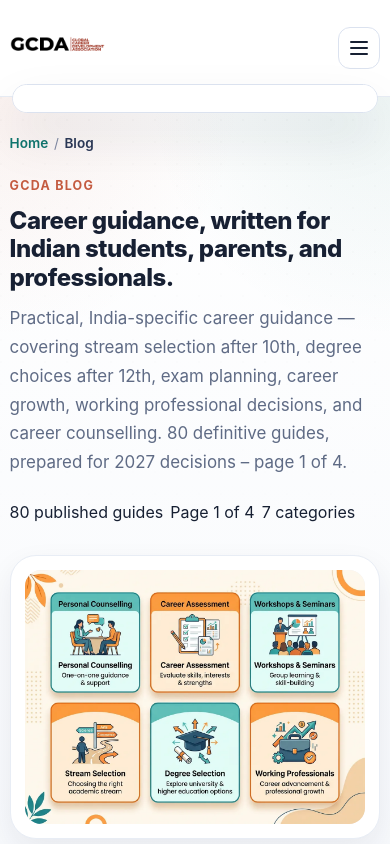
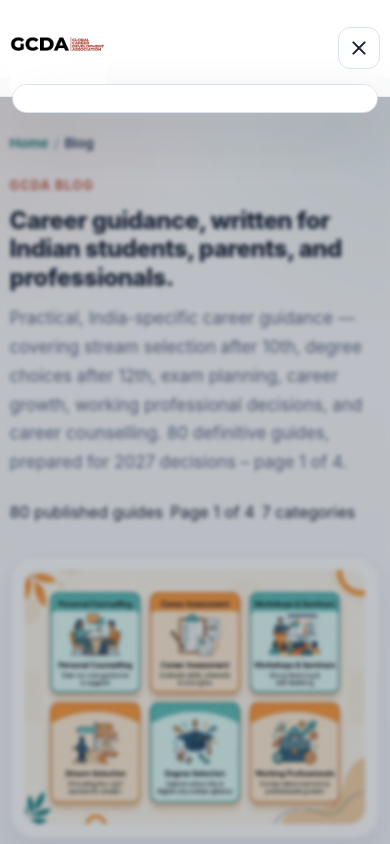
Before and after one commit to corezex/Gcda, a Next.js app: page /blog in a window 390 px wide. Both pictures are taken after a click on the button "Toggle menu". Shown: the top 844 px of the page. Built offline with nearby package versions, Linux system fonts and the light colour scheme.

Commit message:
Rebuild responsive navigation behavior
Co-authored-by: arena-agent <297053741+arena-agent@users.noreply.github.com>

```diff
--- a/app/globals.css
+++ b/app/globals.css
@@ -283,7 +283,7 @@ h4 {
 .site-header {
   position: sticky;
   top: 0;
-  z-index: 40;
+  z-index: 90;
   background: rgba(255, 255, 255, 0.92);
   border-bottom: 1px solid var(--line-2);
   backdrop-filter: blur(14px);
@@ -394,10 +394,14 @@ h4 {
   border-radius: var(--radius);
   box-shadow: var(--shadow-lg);
   padding: 0.5rem;
-  z-index: 50;
-  display: grid;
+  z-index: 95;
+  display: none;
   gap: 0.1rem;
   overscroll-behavior: contain;
+}
+
+.nav-dropdown-menu.is-visible {
+  display: grid;
 }
 
 .nav-dropdown-item {
@@ -499,9 +503,12 @@ h4 {
     border-radius: 14px;
     margin-top: 0.4rem;
     padding: 0.35rem;
-    display: flex;
+    display: none;
     flex-direction: column;
     gap: 0.2rem;
+  }
+  .nav-dropdown-menu.is-visible {
+    display: flex;
   }
   .nav-dropdown-item {
     width: 100%;
@@ -528,7 +535,14 @@ h4 {
   height: 2px;
   background: var(--ink);
   border-radius: 999px;
-  transition: transform 0.2s ease;
+  transition: transform 0.2s ease, opacity 0.2s ease;
+}
+.menu-toggle.is-open span:nth-child(1) { transform: translateY(6px) rotate(45deg); }
+.menu-toggle.is-open span:nth-child(2) { opacity: 0; }
+.menu-toggle.is-open span:nth-child(3) { transform: translateY(-6px) rotate(-45deg); }
+
+.nav-backdrop {
+  display: none;
 }
 
 /* ============================================================
@@ -2072,6 +2086,19 @@ textarea { resize: vertical; min-height: 130px; }
 
 @media (max-width: 860px) {
   .menu-toggle { display: inline-flex; }
+
+  .nav-backdrop {
+    display: block;
+    position: fixed;
+    inset: 77px 0 0;
+    background: rgba(23, 32, 51, 0.28);
+    backdrop-filter: blur(2px);
+    -webkit-backdrop-filter: blur(2px);
+    border: 0;
+    padding: 0;
+    margin: 0;
+    z-index: 70;
+  }
 
   .nav {
     position: fixed;
@@ -2092,10 +2119,11 @@ textarea { resize: vertical; min-height: 130px; }
     overscroll-behavior: contain;
     -webkit-overflow-scrolling: touch;
     touch-action: pan-y;
+    z-index: 91;
   }
   .nav.nav-open { display: flex; }
-  .header-cta { margin: 0.4rem 0 0; align-self: stretch; justify-content: center; }
-  .nav-link { padding: 0.65rem 0.85rem; }
+  .header-cta { margin: 0.6rem 0 0; align-self: stretch; justify-content: center; }
+  .nav-link { padding: 0.7rem 0.85rem; }
 
   .hero-grid,
   .page-hero-grid,
--- a/components/Header.js
+++ b/components/Header.js
@@ -11,6 +11,11 @@ export default function Header() {
   const [servicesOpen, setServicesOpen] = useState(false);
   const servicesRef = useRef(null);
 
+  const closeMenus = () => {
+    setOpen(false);
+    setServicesOpen(false);
+  };
+
   const isActive = (href) => {
     if (href === '/') return pathname === '/';
     if (href === '/career-counselling') {
@@ -21,8 +26,6 @@ export default function Header() {
 
   const isServicesActive = () => pathname.startsWith('/career-counselling');
 
-  // Close services dropdown when clicking outside, when route changes,
-  // or when the user presses Escape.
   useEffect(() => {
     function onClickOutside(event) {
       if (servicesRef.current && !servicesRef.current.contains(event.target)) {
@@ -30,7 +33,9 @@ export default function Header() {
       }
     }
     function onKeyDown(event) {
-      if (event.key === 'Escape') setServicesOpen(false);
+      if (event.key === 'Escape') {
+        closeMenus();
+      }
     }
     document.addEventListener('mousedown', onClickOutside);
     document.addEventListener('keydown', onKeyDown);
@@ -40,12 +45,10 @@ export default function Header() {
     };
   }, []);
 
-  // Close dropdown on route change
   useEffect(() => {
-    setServicesOpen(false);
+    closeMenus();
   }, [pathname]);
 
-  // Prevent the background page from scrolling when the mobile menu is open.
   useEffect(() => {
     const isMobile = typeof window !== 'undefined' && window.innerWidth <= 860;
     if (open && isMobile) {
@@ -59,17 +62,19 @@ export default function Header() {
   }, [open]);
 
   return (
+    <>
       <header className="site-header">
         <div className="container header-inner">
-        <Link href="/" className="brand" onClick={() => { setOpen(false); setServicesOpen(false); }}>
+          <Link href="/" className="brand" onClick={closeMenus}>
             <img src="/assets/logo.webp" alt="GCDA logo" className="brand-logo" width="1024" height="1024" loading="eager" fetchPriority="high" decoding="async" />
           </Link>
 
           <button
-          className="menu-toggle"
+            className={`menu-toggle ${open ? 'is-open' : ''}`}
             type="button"
             aria-label="Toggle menu"
             aria-expanded={open}
+            aria-controls="primary-navigation"
             onClick={() => setOpen((prev) => !prev)}
           >
             <span />
@@ -77,16 +82,11 @@ export default function Header() {
             <span />
           </button>
 
-        <nav className={`nav ${open ? 'nav-open' : ''}`}>
+          <nav id="primary-navigation" className={`nav ${open ? 'nav-open' : ''}`}>
             {navLinks.map((link) => {
-            // Render Services as a click-to-toggle dropdown
               if (link.href === '/career-counselling') {
                 return (
-                <div
-                  key={link.href}
-                  className="nav-dropdown"
-                  ref={servicesRef}
-                >
+                  <div key={link.href} className={`nav-dropdown ${servicesOpen ? 'is-open' : ''}`} ref={servicesRef}>
                     <button
                       type="button"
                       className={`nav-link nav-dropdown-label ${isServicesActive() ? 'active' : ''}`}
@@ -97,25 +97,13 @@ export default function Header() {
                       {link.label}
                       <span className="nav-dropdown-caret" aria-hidden="true">▾</span>
                     </button>
-                  {servicesOpen ? (
-                    <div className="nav-dropdown-menu" role="menu">
-                      <Link
-                        href="/career-counselling"
-                        className="nav-dropdown-item nav-dropdown-all"
-                        role="menuitem"
-                        onClick={() => { setOpen(false); setServicesOpen(false); }}
-                      >
+                    <div className={`nav-dropdown-menu ${servicesOpen ? 'is-visible' : ''}`} role="menu" aria-hidden={!servicesOpen}>
+                      <Link href="/career-counselling" className="nav-dropdown-item nav-dropdown-all" role="menuitem" onClick={closeMenus}>
                         All services
                       </Link>
                       <div className="nav-dropdown-divider" />
                       {services.map((s) => (
-                        <Link
-                          key={s.slug}
-                          href={`/career-counselling/${s.slug}`}
-                          className="nav-dropdown-item"
-                          role="menuitem"
-                          onClick={() => { setOpen(false); setServicesOpen(false); }}
-                        >
+                        <Link key={s.slug} href={`/career-counselling/${s.slug}`} className="nav-dropdown-item" role="menuitem" onClick={closeMenus}>
                           <span className="nav-dropdown-icon" aria-hidden="true">{s.icon}</span>
                           <span className="nav-dropdown-text">
                             <strong>{s.title}</strong>
@@ -124,12 +112,7 @@ export default function Header() {
                         </Link>
                       ))}
                       <div className="nav-dropdown-divider" />
-                      <Link
-                        href="/career-certification"
-                        className="nav-dropdown-item nav-dropdown-feature"
-                        role="menuitem"
-                        onClick={() => { setOpen(false); setServicesOpen(false); }}
-                      >
+                      <Link href="/career-certification" className="nav-dropdown-item nav-dropdown-feature" role="menuitem" onClick={closeMenus}>
                         <span className="nav-dropdown-icon" aria-hidden="true">🏅</span>
                         <span className="nav-dropdown-text">
                           <strong>Career Counselling Certification</strong>
@@ -137,17 +120,12 @@ export default function Header() {
                         </span>
                       </Link>
                     </div>
-                  ) : null}
                   </div>
                 );
               }
+
               return (
-              <Link
-                key={link.href}
-                href={link.href}
-                className={`nav-link ${isActive(link.href) ? 'active' : ''}`}
-                onClick={() => { setOpen(false); setServicesOpen(false); }}
-              >
+                <Link key={link.href} href={link.href} className={`nav-link ${isActive(link.href) ? 'active' : ''}`} onClick={closeMenus}>
                   {link.label}
                 </Link>
               );
@@ -158,5 +136,7 @@ export default function Header() {
           </nav>
         </div>
       </header>
+      {open ? <button className="nav-backdrop" type="button" aria-label="Close menu" onClick={closeMenus} /> : null}
+    </>
   );
 }
```
Lines whose indentation alone changed are shown as unchanged.
